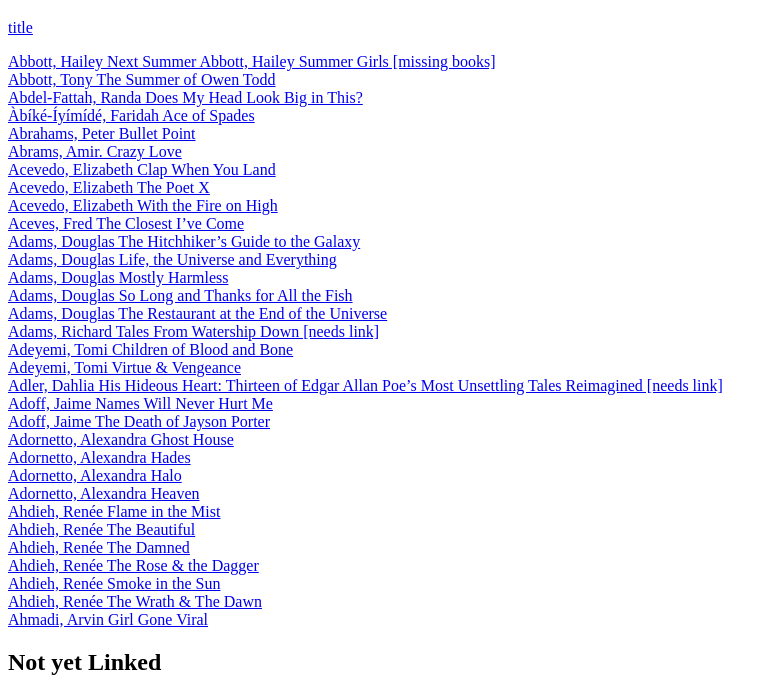
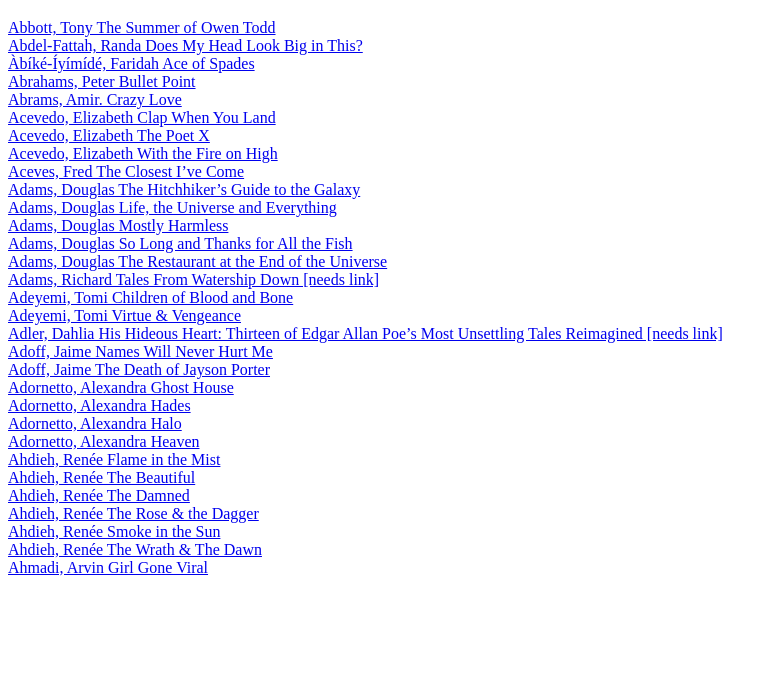
Before and after one commit to melonade275/banned-books.github.io, a plain HTML site: page a-g/a.html in a window 1280 px wide. Shown: the part 61-754 px from the top of the page, without its empty margins (0-777 px from the left). Drawn offline with Linux system fonts and the light colour scheme.

Commit message:
Update a.html

```diff
--- a/a-g/a.html
+++ b/a-g/a.html
@@ -6,10 +6,10 @@
 <body>
 
 <h1>Escambia County list of banned books</h1>
-<a href="#">title</a><br>
+<!--<a href="#">title</a><br> -->
 <p>
-    <a href="https://oceanofpdf.com/category/authors/hailey-abbott/">Abbott, Hailey 	Next Summer
-Abbott, Hailey 	Summer Girls [missing books]</a><br>
+    <!--<a href="https://oceanofpdf.com/category/authors/hailey-abbott/">Abbott, Hailey 	Next Summer
+Abbott, Hailey 	Summer Girls [missing books]</a><br>-->
 <a href="https://oceanofpdf.com/authors/tony-abbott/pdf-epub-the-summer-of-owen-todd-download/
 ">Abbott, Tony 	The Summer of Owen Todd</a> <br>
 <a href="https://oceanofpdf.com/authors/randa-abdel-fattah/pdf-epub-does-my-head-look-big-in-this-download/">Abdel-Fattah, Randa 	Does My Head Look Big in This?
@@ -69,7 +69,7 @@ Abbott, Hailey 	Summer Girls [missing books]</a><br>
 <a href="https://oceanofpdf.com/authors/renee-ahdieh/pdf-epub-the-wrath-and-the-dawn-the-wrath-and-the-dawn-1-download-13802669450/">Ahdieh, Renée 	The Wrath & The Dawn
 </a><br>
 <a href="https://oceanofpdf.com/authors/arvin-ahmadi/pdf-epub-girl-gone-viral-download-68167558153/">Ahmadi, Arvin 	Girl Gone Viral
-</a><br> </p><h2>Not yet Linked</h2>
+<!--</a><br> </p><h2>Not yet Linked</h2>
 <a href="https://www.w3schools.com/html/">Ahmed, Samira 	Mad, Bad & Dangerous to Know
 </a><br>
 <a href="https://www.w3schools.com/html/">Alameda, Courtney 	Seven Deadly Shadows
@@ -294,6 +294,6 @@ Abbott, Hailey 	Summer Girls [missing books]</a><br>
 </a><br>
 <a href="#">Aveyard, Victoria 	Broken Throne: A Red Queen Collection
 </a><br>
-<a href="#">Aveyard, Victoria 	Cruel Crown</a></p>
+<a href="#">Aveyard, Victoria 	Cruel Crown</a></p>-->
 </body>
 </html>
```
